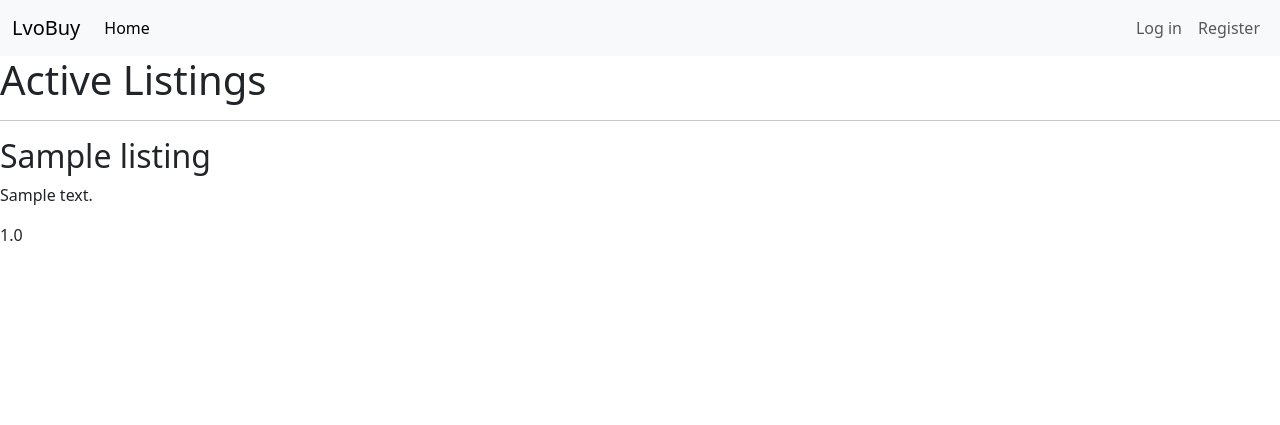
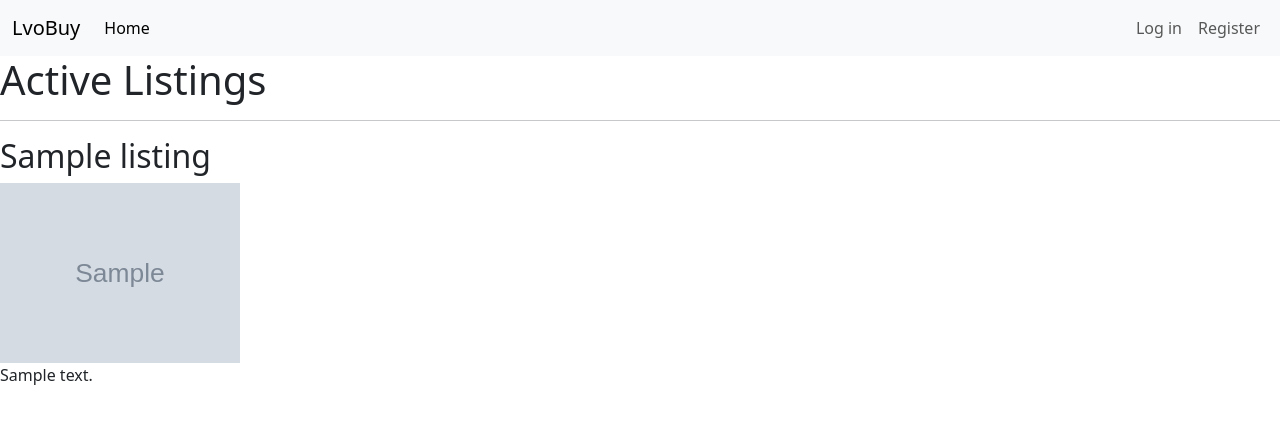
Before and after one commit to LvoBGM/LvoBuy, a Django app: page /bets/ in a window 1280 px wide. Shown: the top 425 px of the page. Run offline with Django 5.2, Linux system fonts and the light colour scheme; tables that the repository leaves empty hold one stand-in row (values such as "Sample post"); grey boxes marked "Sample" are stand-in pictures.

Commit message:
feat: implemented the showing of images on listings

```diff
--- /dev/null
+++ b/bets/static/bets/styles.css
@@ -0,0 +1,10 @@
+#listing-container {
+    height: 250px;
+    overflow: hidden;
+}
+
+#listing-container img {
+    width: auto;
+    height: 180px;
+    object-fit: contain;
+}
--- a/bets/templates/bets/index.html
+++ b/bets/templates/bets/index.html
@@ -1,4 +1,9 @@
 {% extends "bets/layout.html" %}
+{% load static %}
+
+{% block stylesheet %}
+    <link rel="stylesheet" href="{% static 'bets/styles.css' %}">
+{% endblock stylesheet %}
 
 {% block body %}
     <h1>Active Listings</h1>
@@ -7,6 +12,9 @@
     {% for listing in listings %}
         <div id="listing-container">
             <h2>{{listing.title}}</h2>
+            {% if listing.image_url %}
+                <img src="{{ listing.image_url }}">
+            {% endif %}
             <p>{{listing.description}}</p>
             {{listing.current_bid}}
         </div>
```
Also changed, not shown: bets/templates/bets/account.html (+8 -0 lines).
